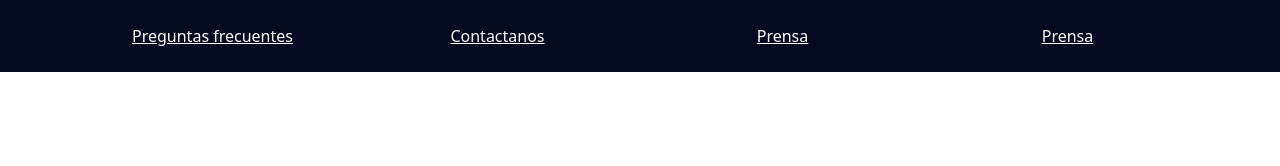
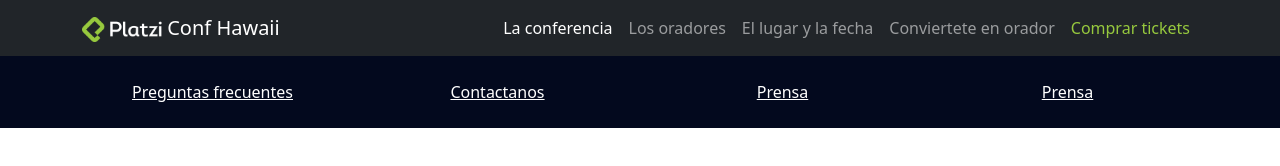
Before and after one commit to rubielchapal/platzi-bootstraps-5, a plain HTML site: page index.html in a window 1280 px wide. Drawn offline with nearby package versions, Linux system fonts and the light colour scheme.

Commit message:
encabezado

```diff
--- a/index.html
+++ b/index.html
@@ -10,6 +10,40 @@
       <link href="index.css" rel="stylesheet">
     </head>
   <body>
+    <!--Header-->
+    <nav id="header" class="navbar navbar-expand-lg navbar-dark bg-dark">
+      <div class="container">
+        <a class="navbar-brand" href="#">
+          <img src="assets/images/platzi-logo.png" alt="Platzi logo">
+          Conf Hawaii
+        </a>
+        <button class="navbar-toggler" type="button" data-bs-toggle="collapse" data-bs-target="#navbarSupportedContent" aria-controls="navbarSupportedContent" aria-expanded="false" aria-label="Toggle navigation">
+          <span class="navbar-toggler-icon"></span>
+        </button>
+        <div class="collapse navbar-collapse" id="navbarSupportedContent">
+          <ul class="navbar-nav ms-auto mb-2 mb-lg-0">
+            <li class="nav-item">
+              <a class="nav-link active" aria-current="page" href="#">La conferencia</a>
+            </li>
+            <li class="nav-item">
+              <a class="nav-link" href="#">Los oradores</a>
+            </li>
+            <li class="nav-item">
+              <a class="nav-link" href="#">El lugar y la fecha</a>
+            </li>
+            <li class="nav-item">
+              <a class="nav-link" href="#">Conviertete en orador</a>
+            </li>
+            <li class="nav-item">
+              <a class="nav-link text-platzi" href="#">Comprar tickets</a>
+            </li>
+          </ul>
+        </div>
+      </div>
+    </nav>
+    <!--/Header-->
+
+    <!--Footer-->
     <footer id="footer" class="pb-4 pt-4">
       <div class="container">
         <div class="row text-center">
@@ -28,6 +62,7 @@
         </div>
       </div>
     </footer>
+    <!--/Footer-->
     <script src="https://cdn.jsdelivr.net/npm/bootstrap@5.2.2/dist/js/bootstrap.bundle.min.js" integrity="sha384-OERcA2EqjJCMA+/3y+gxIOqMEjwtxJY7qPCqsdltbNJuaOe923+mo//f6V8Qbsw3" crossorigin="anonymous"></script>
   </body>
 </html>
```
Lines whose indentation alone changed are shown as unchanged.
